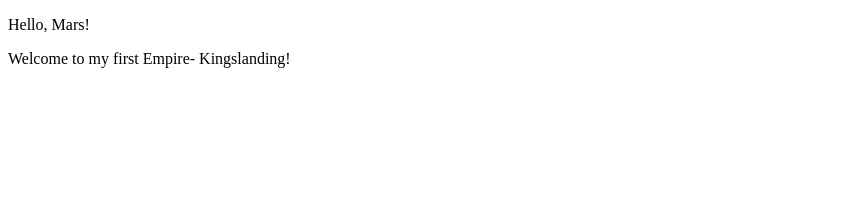
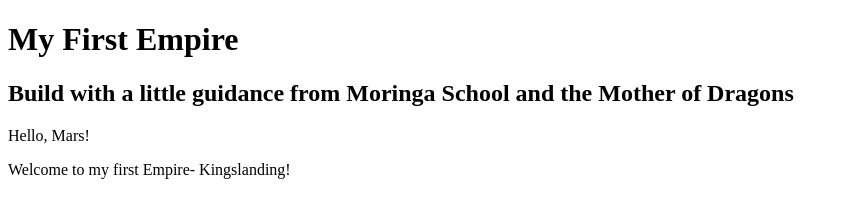
Before and after one commit to Prettycode-addict/my-first-webpage, a plain HTML site: page my-first-webpage.html in a window 1280 px wide. Shown: the whole page, without its empty margins (0-849 px from the left). Drawn offline with Linux system fonts and the light colour scheme.

Commit message:
add header block elements

```diff
--- a/my-first-webpage.html
+++ b/my-first-webpage.html
@@ -4,6 +4,9 @@
     <title>My First Webpage!</title>
   </head>
   <body>
+    <h1>My First Empire</h1>
+    <h2>Build with a little guidance from Moringa School and the Mother of Dragons</h2>
+
     <p>Hello, Mars!</p>
     <p>Welcome to my first Empire- Kingslanding!</p>
   </body>
```
